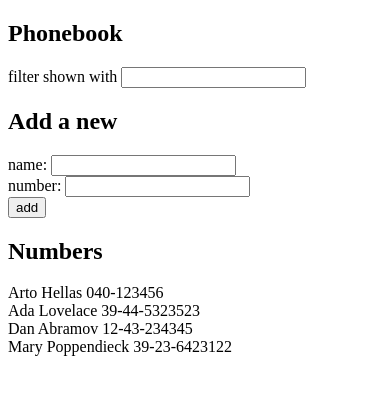
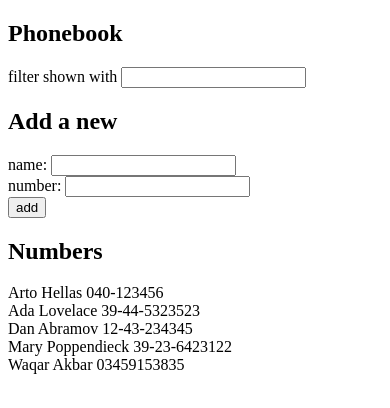
Before and after one commit to waqarakbar/fs2020, a React (Create React App) app in the folder part2/phonebook/: page / in a window 390 px wide. Shown: the top 408 px of the page. Built offline with nearby package versions, Linux system fonts and the light colour scheme; data requests are answered from the project's data file.

Commit message:
2.15: Phonebook step7, 2.16: Phonebook step8

```diff
--- a/part2/phonebook/db.json
+++ b/part2/phonebook/db.json
@@ -1,5 +1,5 @@
 {
-  "persons":[
+  "persons": [
     {
       "name": "Arto Hellas",
       "number": "040-123456",
@@ -19,6 +19,11 @@
       "name": "Mary Poppendieck",
       "number": "39-23-6423122",
       "id": 4
+    },
+    {
+      "name": "Waqar Akbar",
+      "number": "03459153835",
+      "id": 5
     }
   ]
 }
--- a/part2/phonebook/src/App.js
+++ b/part2/phonebook/src/App.js
@@ -3,26 +3,15 @@ import Persons from './components/Persons'
 import PersonForm from './components/PersonForm'
 import Filter from './components/Filter'
 import axios from 'axios'
+import personService from './services/persons'
 
 
 const App = () => {
+
   const [persons, setPersons] = useState([])
   const [newName, setNewName] = useState('')
   const [newNumber, setNewNumber] = useState('')
   const [search, setSearch] = useState('')
-
-  useEffect(() => {
-    console.log('effect')
-    axios
-    .get('http://localhost:3001/persons')
-    .then(response => {
-      console.log('promis fulfilled')
-      setPersons(response.data)
-    })
-  }, [])
-
-  console.log(persons);
-
 
   const handleNameChange = (e) => {
     // console.log(e.target.value)
@@ -39,11 +28,24 @@ const App = () => {
     setSearch(e.target.value)
   }
 
+
+  useEffect(() => {
+    console.log('effect')
+    personService
+    .getAll()
+    .then(initialPersons => {
+      // console.log('promis fulfilled')
+      setPersons(initialPersons)
+    })
+  }, [])
+
+  // console.log(persons);
+
   const handleSubmit = (e) => {
     e.preventDefault()
 
     // check if the newName already exist
-    const personExists = persons.filter(person => person.name === newName)
+    const personExists = persons.filter(person => person.name.toLowerCase() === newName.toLowerCase())
 
     if(personExists.length > 0){
       alert(`${newName} is already added to phonebook`)
@@ -53,9 +55,15 @@ const App = () => {
         number: newNumber
       }
 
-      setPersons(persons.concat(newPersonObj))
-      setNewName('')
-      setNewNumber('')
+      personService
+      .create(newPersonObj)
+      .then(newPerson => {
+        setPersons(persons.concat(newPerson))
+        setNewName('')
+        setNewNumber('')
+      })
+
+
     }
 
   }
--- /dev/null
+++ b/part2/phonebook/src/services/persons.js
@@ -0,0 +1,19 @@
+import axios from 'axios'
+const baseUrl = 'http://localhost:3001/persons'
+
+const getAll = () => {
+	const request = axios.get(baseUrl);
+	return request.then(res => res.data)
+}
+
+const create = (newObject) => {
+	const request = axios.post(baseUrl, newObject)
+	return request.then(res => res.data)
+}
+
+const update = (id, updateObject) => {
+	const request = axios.put(`${baseUrl}/${id}`, updateObject)
+	return request.then(res => res.data)
+}
+
+export default {getAll, create, update}
```
